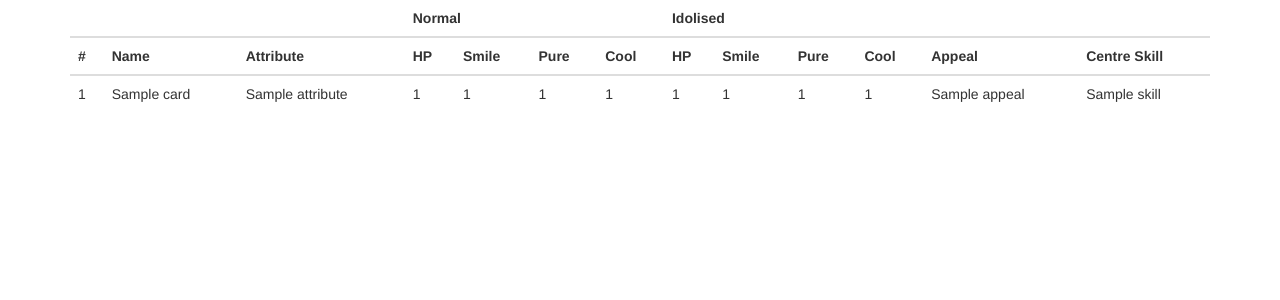
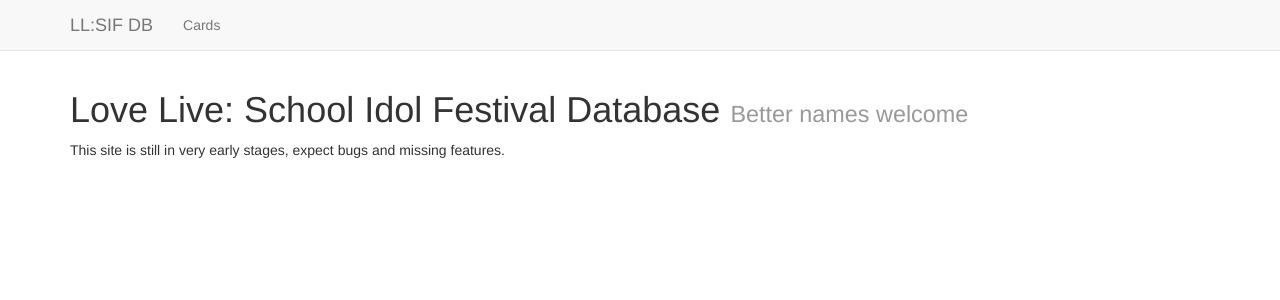
Before and after one commit to ackwell/llsif-db, a Flask app: page / in a window 1280 px wide. Shown: the top 300 px of the page. Run offline with Flask 2, Linux system fonts and the light colour scheme; tables that the repository leaves empty hold one stand-in row (values such as "Sample post"); some libraries are stand-ins or nearby versions.

Commit message:
More frontend bullshit

```diff
--- a/app/controllers/default.py
+++ b/app/controllers/cards.py
@@ -2,9 +2,9 @@
 from flask import render_template
 from app import models
 
-def hello():
+def index():
 	data = dict()
 
 	data['cards'] = models.Card.query.all()
 
-	return render_template('hello.html', **data)
+	return render_template('cards/index.html', **data)
--- /dev/null
+++ b/app/controllers/home.py
@@ -0,0 +1,5 @@
+
+from flask import render_template
+
+def index():
+	return render_template('home/index.html')
--- a/app/routes.py
+++ b/app/routes.py
@@ -3,4 +3,8 @@
 from flagon import Router
 route = Router(app)
 
-route.all('/', 'hello')
+route.get('/', 'home.index')
+
+# Cards
+# TODO: I should probably add a namespacing/resource thingy to flagon.Router. Meh.
+route.get('/cards', 'cards.index')
--- /dev/null
+++ b/app/static/css/main.css
@@ -0,0 +1,4 @@
+
+body {
+	padding-top: 70px;
+}
--- a/app/templates/base.html
+++ b/app/templates/base.html
@@ -10,6 +10,8 @@
 	{% include 'include/css.html' %}
 </head>
 <body>
+	{% include 'include/header.html' %}
+
 	<div class="container">
 		{% block content %}{% endblock %}
 	</div>
--- a/app/templates/hello.html
+++ b/app/templates/cards/index.html
@@ -1,7 +1,7 @@
 {% extends "base.html" %}
 
 {% block content %}
-<table class="table">
+<table class="table table-bordered">
 	<thead>
 		<tr>
 			<th colspan="3"></th>
--- /dev/null
+++ b/app/templates/home/index.html
@@ -0,0 +1,6 @@
+{% extends "base.html" %}
+
+{% block content %}
+<h1>Love Live: School Idol Festival Database <small>Better names welcome</small></h1>
+<p>This site is still in very early stages, expect bugs and missing features.</p>
+{% endblock %}
--- a/app/templates/include/css.html
+++ b/app/templates/include/css.html
@@ -1 +1,2 @@
 <link rel="stylesheet" href="{{ url_for('static', filename='css/bootstrap.min.css') }}">
+<link rel="stylesheet" href="{{ url_for('static', filename='css/main.css') }}">
--- /dev/null
+++ b/app/templates/include/header.html
@@ -0,0 +1,19 @@
+<nav class="navbar navbar-default navbar-fixed-top" role="navigation">
+	<div class="container">
+		<div class="navbar-header">
+			<button type="button" class="navbar-toggle" data-toggle="collapse" data-target="#header-nav-collapse">
+				<span class="sr-only">Toggle navigation</span>
+				<span class="icon-bar"></span>
+				<span class="icon-bar"></span>
+				<span class="icon-bar"></span>
+			</button>
+			<a href="{{ url_for('home.index') }}" class="navbar-brand">LL:SIF DB</a>
+		</div>
+
+		<div class="collapse navbar-collapse" id="header-nav-collapse">
+			<ul class="nav navbar-nav">
+				<li><a href="{{ url_for('cards.index') }}">Cards</a></li>
+			</ul>
+		</div>
+	</div>
+</nav>
--- a/flagon.py
+++ b/flagon.py
@@ -11,7 +11,7 @@
 	def route(self, rule, action=None, **kwargs):
 		# Function that will either be called manually, or returned as a decorator
 		def add_rule(func):
-			name = kwargs.pop('name', None)
+			name = kwargs.pop('name', action)
 			self.app.add_url_rule(rule, name, func, **kwargs)
 
 		# If action is none, the function is likely being used as a decorator
```
